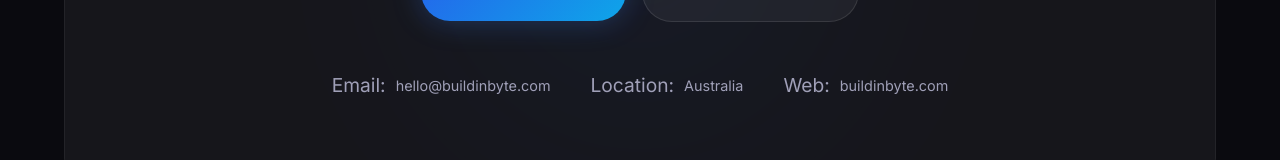
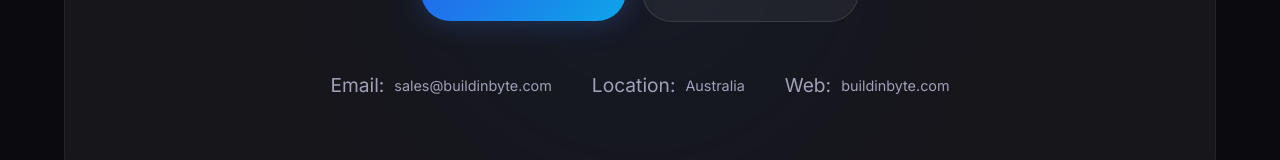
Before and after one commit to buildinbyte-dotcom/company-website, a Next.js app: page / in a window 1280 px wide. Shown: the part 6202-6362 px from the top of the page. Built offline with nearby package versions, Linux system fonts and the light colour scheme.

Commit message:
Update contact email to sales@buildinbyte.com

```diff
--- a/src/app/layout.tsx
+++ b/src/app/layout.tsx
@@ -100,7 +100,7 @@ const jsonLd = {
       "@id": `${SITE_URL}/#organization`,
       name: "Build In Byte",
       url: SITE_URL,
-      email: "hello@buildinbyte.com",
+      email: "sales@buildinbyte.com",
       description:
         "Australian digital agency specializing in custom websites, mobile apps, AI chatbots, and enterprise solutions.",
       foundingDate: "2020",
--- a/src/components/Contact.tsx
+++ b/src/components/Contact.tsx
@@ -45,7 +45,7 @@ export default function Contact() {
             transition={{ delay: 0.3 }}
           >
             <a
-              href="mailto:hello@buildinbyte.com"
+              href="mailto:sales@buildinbyte.com"
               className={styles.primaryBtn}
             >
               Send Us an Email
@@ -65,7 +65,7 @@ export default function Contact() {
           >
             <div className={styles.contactItem}>
               <span className={styles.contactIcon}>Email:</span>
-              hello@buildinbyte.com
+              sales@buildinbyte.com
             </div>
             <div className={styles.contactItem}>
               <span className={styles.contactIcon}>Location:</span>
--- a/src/components/Footer.tsx
+++ b/src/components/Footer.tsx
@@ -23,7 +23,7 @@ export default function Footer() {
           <a href="#contact" className={styles.footerLink}>
             Contact
           </a>
-          <a href="mailto:hello@buildinbyte.com" className={styles.footerLink}>
+          <a href="mailto:sales@buildinbyte.com" className={styles.footerLink}>
             Email
           </a>
         </nav>
```
